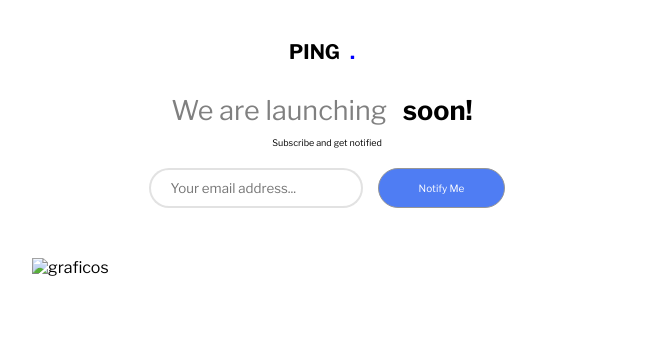
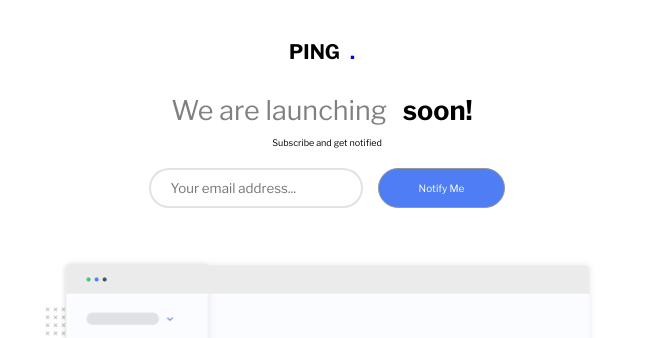
Before and after one commit to Agustyn97/Desafio-008, a plain HTML site: page index.html in a window 1280 px wide. Shown: the top 338 px of the page, without its empty margins (313-966 px from the left). Drawn offline with nearby package versions, Linux system fonts and the light colour scheme.

Commit message:
Update index.html

```diff
--- a/index.html
+++ b/index.html
@@ -40,7 +40,7 @@
     <button type="submit">Notify Me</button>
   </form>
   <div>
-    <img src="./images/illustration-dashboard.png" alt="graficos">
+    <img src="illustration-dashboard.png" alt="graficos">
   </div>
   <div>
     <i class="fab fa-facebook"></i>
```
